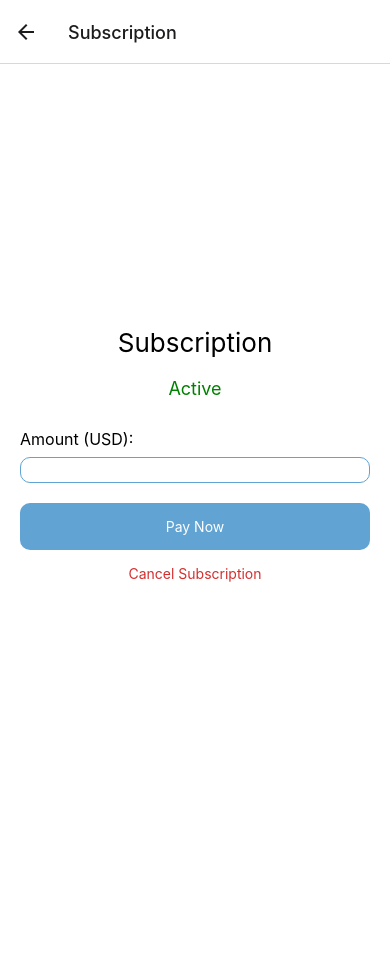
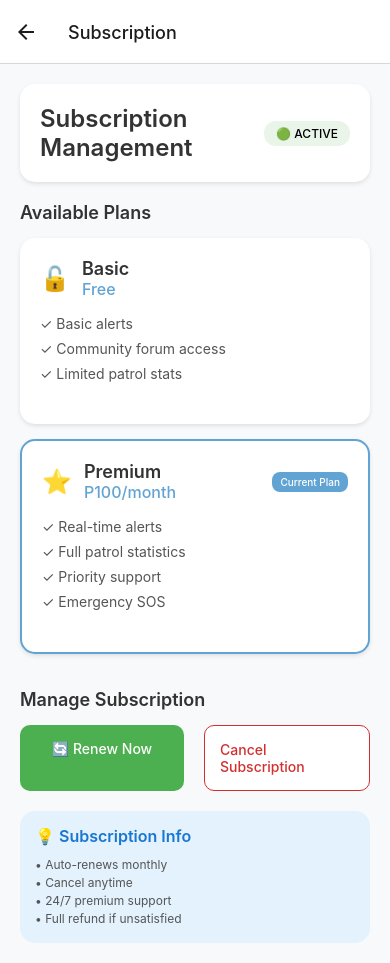
Before and after one commit to TheoMKgosi/CSI473-assignment, a React Native app in the folder NeighborhoodWatchApp/frontend/: screen /Subscription in a window 390 px wide. Before the commit the page ends 844 px from the top, so only its background shows below. Built offline with nearby package versions, Linux system fonts and the light colour scheme.

Commit message:
Update SubscriptionScreen.js

```diff
--- a/NeighborhoodWatchApp/frontend/screens/SubscriptionScreen.js
+++ b/NeighborhoodWatchApp/frontend/screens/SubscriptionScreen.js
@@ -1,60 +1,314 @@
 import React, { useState } from 'react';
-import { View, Text, TextInput, TouchableOpacity, StyleSheet, Alert } from 'react-native';
+import { View, Text, TouchableOpacity, StyleSheet, Alert } from 'react-native';
 
-export default function SubscriptionScreen() {
-  const [amount, setAmount] = useState('');
-  const [status, setStatus] = useState('active');
+const SubscriptionScreen = () => {
+  const [status, setStatus] = useState('active'); // active, cancelled
+  const [plan, setPlan] = useState('premium');
 
-  const pay = () => {
-    const num = parseFloat(amount);
-    if (isNaN(num) || num <= 0) return Alert.alert('Error', 'Enter a valid amount');
-    Alert.alert('Payment Success', `$${num.toFixed(2)} processed`);
-    setAmount('');
-  };
-
-  const cancel = () => {
+  const handlePayment = (amount) => {
     Alert.alert(
-      'Cancel Subscription',
-      'Are you sure?',
-      [{ text: 'No' }, { text: 'Yes', style: 'destructive', onPress: () => setStatus('cancelled') }]
+      'Payment Confirmation',
+      `Process payment of P${amount} for Neighborhood Watch Premium?`,
+      [
+        { text: 'Cancel', style: 'cancel' },
+        {
+          text: 'Confirm Payment',
+          style: 'default',
+          onPress: () => {
+            Alert.alert('Success', `Payment of P${amount} processed successfully!`);
+            setStatus('active');
+          },
+        },
+      ]
     );
   };
 
+  const handleCancel = () => {
+    Alert.alert(
+      'Cancel Subscription',
+      'Are you sure you want to cancel your subscription? You will lose access to premium features.',
+      [
+        { text: 'Keep Subscription', style: 'cancel' },
+        {
+          text: 'Cancel Anyway',
+          style: 'destructive',
+          onPress: () => {
+            setStatus('cancelled');
+            Alert.alert('Cancelled', 'Your subscription has been cancelled.');
+          },
+        },
+      ]
+    );
+  };
+
+  const plans = [
+    {
+      name: 'Basic',
+      price: 'Free',
+      features: ['Basic alerts', 'Community forum access', 'Limited patrol stats'],
+      icon: '🔓',
+      active: false
+    },
+    {
+      name: 'Premium',
+      price: 'P100/month',
+      features: ['Real-time alerts', 'Full patrol statistics', 'Priority support', 'Emergency SOS'],
+      icon: '⭐',
+      active: true
+    },
+  ];
+
   return (
     <View style={styles.container}>
-      <Text style={styles.title}>Subscription</Text>
+      <View style={styles.header}>
+        <Text style={styles.title}>Subscription Management</Text>
+        <View style={[styles.statusBadge, status === 'active' ? styles.activeBadge : styles.cancelledBadge]}>
+          <Text style={styles.statusText}>
+            {status === 'active' ? '🟢 ACTIVE' : '🔴 CANCELLED'}
+          </Text>
+        </View>
+      </View>
 
-      {status === 'active' ? (
-        <>
-          <Text style={styles.active}>Active</Text>
+      <View style={styles.plansSection}>
+        <Text style={styles.sectionTitle}>Available Plans</Text>
+        {plans.map((plan, index) => (
+          <View
+            key={index}
+            style={[
+              styles.planCard,
+              plan.active && styles.activePlanCard
+            ]}
+          >
+            <View style={styles.planHeader}>
+              <Text style={styles.planIcon}>{plan.icon}</Text>
+              <View>
+                <Text style={styles.planName}>{plan.name}</Text>
+                <Text style={styles.planPrice}>{plan.price}</Text>
+              </View>
+              {plan.active && (
+                <View style={styles.currentPlanBadge}>
+                  <Text style={styles.currentPlanText}>Current Plan</Text>
+                </View>
+              )}
+            </View>
 
-          <Text style={styles.label}>Amount (USD):</Text>
-          <Text Snapshot style={styles.input} placeholder="e.g. 50" value={amount} onChangeText={setAmount} keyboardType="numeric" />
+            <View style={styles.featuresList}>
+              {plan.features.map((feature, featureIndex) => (
+                <Text key={featureIndex} style={styles.featureItem}>
+                  ✓ {feature}
+                </Text>
+              ))}
+            </View>
 
-          <TouchableOpacity style={styles.payBtn} onPress={pay}>
-            <Text style={styles.payText}>Pay Now</Text>
-          </TouchableOpacity>
+            {!plan.active && plan.name === 'Premium' && status === 'cancelled' && (
+              <TouchableOpacity
+                style={styles.subscribeButton}
+                onPress={() => handlePayment(100)}
+              >
+                <Text style={styles.subscribeText}>Subscribe Now</Text>
+              </TouchableOpacity>
+            )}
+          </View>
+        ))}
+      </View>
 
-          <TouchableOpacity style={styles.cancelBtn} onPress={cancel}>
-            <Text style={styles.cancelText}>Cancel Subscription</Text>
-          </TouchableOpacity>
-        </>
-      ) : (
-        <Text style={styles.cancelled}>Subscription Cancelled</Text>
+      {status === 'active' && (
+        <View style={styles.actionsSection}>
+          <Text style={styles.sectionTitle}>Manage Subscription</Text>
+          <View style={styles.actionButtons}>
+            <TouchableOpacity
+              style={styles.renewButton}
+              onPress={() => handlePayment(100)}
+            >
+              <Text style={styles.renewText}>🔄 Renew Now</Text>
+            </TouchableOpacity>
+
+            <TouchableOpacity
+              style={styles.cancelButton}
+              onPress={handleCancel}
+            >
+              <Text style={styles.cancelText}>Cancel Subscription</Text>
+            </TouchableOpacity>
+          </View>
+        </View>
       )}
+
+      <View style={styles.infoCard}>
+        <Text style={styles.infoTitle}>💡 Subscription Info</Text>
+        <Text style={styles.infoText}>
+          • Auto-renews monthly{'\n'}
+          • Cancel anytime{'\n'}
+          • 24/7 premium support{'\n'}
+          • Full refund if unsatisfied
+        </Text>
+      </View>
     </View>
   );
-}
+};
 
 const styles = StyleSheet.create({
-  container: { flex: 1, padding: 20, backgroundColor: '#fff', justifyContent: 'center' },
-  title: { fontSize: 26, textAlign: 'center', marginBottom: 20 },
-  active: { fontSize: 18, color: 'green', textAlign: 'center', marginBottom: 30 },
-  label: { fontSize: 16, marginBottom: 8 },
-  input: { borderWidth: 1, borderColor: '#61a3d2', borderRadius: 10, padding: 12, marginBottom: 20 },
-  payBtn: { backgroundColor: '#61a3d2', padding: 15, borderRadius: 10, alignItems: 'center', marginBottom: 15 },
-  payText: { color: '#fff' },
-  cancelBtn: { alignItems: 'center' },
-  cancelText: { color: '#d32f2f' },
-  cancelled: { fontSize: 20, color: '#d32f2f', textAlign: 'center' },
+  container: {
+    flex: 1,
+    backgroundColor: '#f8f9fa',
+    padding: 20,
+  },
+  header: {
+    backgroundColor: '#fff',
+    padding: 20,
+    borderRadius: 15,
+    marginBottom: 20,
+    flexDirection: 'row',
+    justifyContent: 'space-between',
+    alignItems: 'center',
+    shadowColor: '#000',
+    shadowOffset: { width: 0, height: 2 },
+    shadowOpacity: 0.1,
+    shadowRadius: 4,
+    elevation: 3,
+  },
+  title: {
+    fontSize: 24,
+    fontWeight: '600',
+    color: '#333',
+  },
+  statusBadge: {
+    paddingVertical: 5,
+    paddingHorizontal: 12,
+    borderRadius: 12,
+  },
+  activeBadge: {
+    backgroundColor: '#e8f5e8',
+  },
+  cancelledBadge: {
+    backgroundColor: '#ffebee',
+  },
+  statusText: {
+    fontSize: 12,
+    fontWeight: '500',
+  },
+  plansSection: {
+    marginBottom: 20,
+  },
+  sectionTitle: {
+    fontSize: 18,
+    fontWeight: '600',
+    color: '#333',
+    marginBottom: 15,
+  },
+  planCard: {
+    backgroundColor: '#fff',
+    padding: 20,
+    borderRadius: 15,
+    marginBottom: 15,
+    shadowColor: '#000',
+    shadowOffset: { width: 0, height: 2 },
+    shadowOpacity: 0.1,
+    shadowRadius: 4,
+    elevation: 3,
+  },
+  activePlanCard: {
+    borderWidth: 2,
+    borderColor: '#61a3d2',
+  },
+  planHeader: {
+    flexDirection: 'row',
+    alignItems: 'center',
+    marginBottom: 15,
+  },
+  planIcon: {
+    fontSize: 24,
+    marginRight: 12,
+  },
+  planName: {
+    fontSize: 18,
+    fontWeight: '600',
+    color: '#333',
+  },
+  planPrice: {
+    fontSize: 16,
+    color: '#61a3d2',
+    fontWeight: '500',
+  },
+  currentPlanBadge: {
+    backgroundColor: '#61a3d2',
+    paddingVertical: 4,
+    paddingHorizontal: 8,
+    borderRadius: 8,
+    marginLeft: 'auto',
+  },
+  currentPlanText: {
+    color: '#fff',
+    fontSize: 10,
+    fontWeight: '500',
+  },
+  featuresList: {
+    marginBottom: 15,
+  },
+  featureItem: {
+    fontSize: 14,
+    color: '#555',
+    marginBottom: 5,
+    lineHeight: 20,
+  },
+  subscribeButton: {
+    backgroundColor: '#61a3d2',
+    padding: 12,
+    borderRadius: 10,
+    alignItems: 'center',
+  },
+  subscribeText: {
+    color: '#fff',
+    fontWeight: '500',
+  },
+  actionsSection: {
+    marginBottom: 20,
+  },
+  actionButtons: {
+    flexDirection: 'row',
+    justifyContent: 'space-between',
+  },
+  renewButton: {
+    backgroundColor: '#4CAF50',
+    padding: 15,
+    borderRadius: 10,
+    flex: 1,
+    marginRight: 10,
+    alignItems: 'center',
+  },
+  renewText: {
+    color: '#fff',
+    fontWeight: '500',
+  },
+  cancelButton: {
+    backgroundColor: '#fff',
+    padding: 15,
+    borderRadius: 10,
+    flex: 1,
+    marginLeft: 10,
+    alignItems: 'center',
+    borderWidth: 1,
+    borderColor: '#d32f2f',
+  },
+  cancelText: {
+    color: '#d32f2f',
+    fontWeight: '500',
+  },
+  infoCard: {
+    backgroundColor: '#e3f2fd',
+    padding: 15,
+    borderRadius: 15,
+  },
+  infoTitle: {
+    fontSize: 16,
+    fontWeight: '600',
+    color: '#1976d2',
+    marginBottom: 10,
+  },
+  infoText: {
+    fontSize: 12,
+    color: '#555',
+    lineHeight: 18,
+  },
 });
+
+export default SubscriptionScreen;
```
